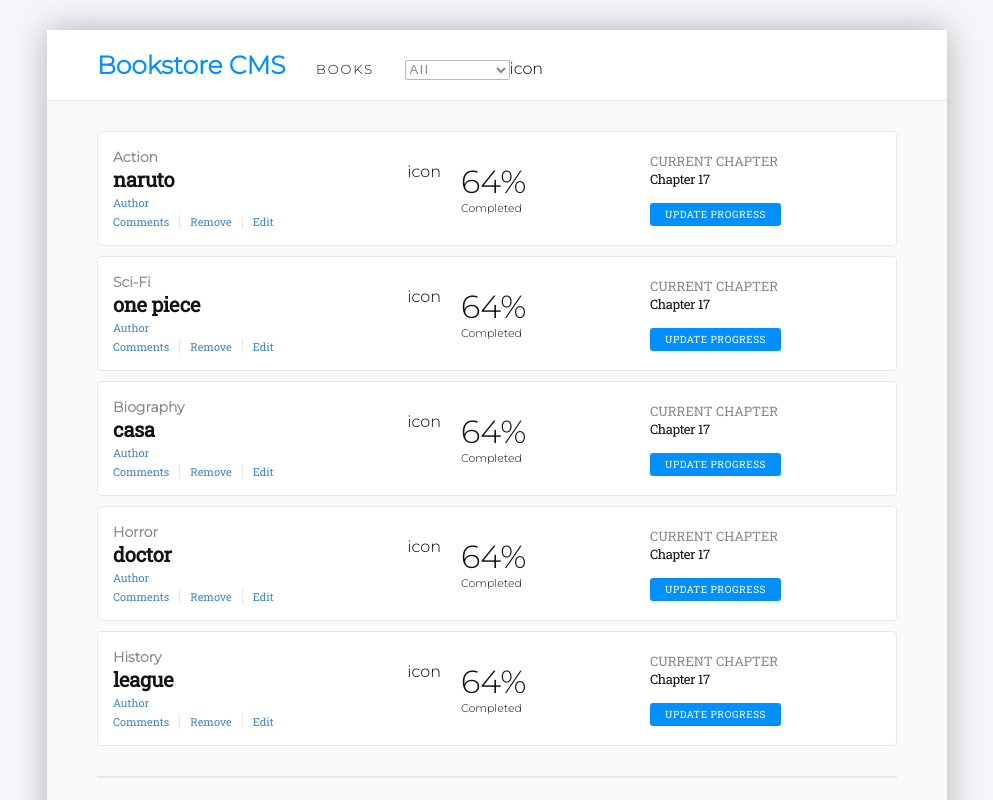
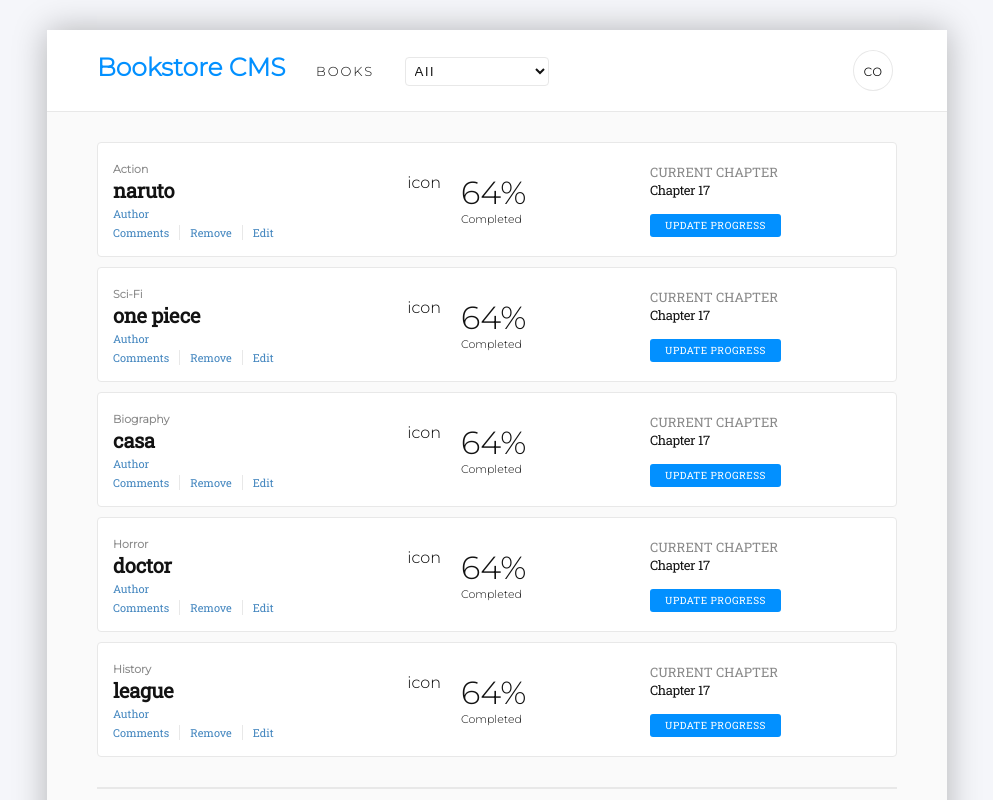
Before and after one commit to EricMbouwe/MagikBooks, a React (Create React App) app: page / in a window 1280 px wide. Shown: the top 800 px of the page, without its empty margins (143-1136 px from the left). Built offline with nearby package versions, Linux system fonts and the light colour scheme.

Commit message:
fixed avatar icon in the header

```diff
--- a/src/components/App.css
+++ b/src/components/App.css
@@ -1,19 +1,11 @@
-:root {
-  --pale-grey: #f5f6fa;
-  --white: #ffffff;
-  --azure: #0290ff;
-  --black-three: #121212;
-  --font: #FAFAFA;
-}
-
 .App {
   text-align: center;
   width: 900px;
   background-color: var(--font);
   padding-bottom: 100px;
-  box-shadow: 0px 0px 32px 0px rgba(0,0,0,0.28);
--webkit-box-shadow: 0px 0px 32px 0px rgba(0,0,0,0.28);
--moz-box-shadow: 0px 0px 32px 0px rgba(0,0,0,0.28);
+  box-shadow: 0 0 32px 0 rgba(0, 0, 0, 0.28);
+  -webkit-box-shadow: 0 0 32px 0 rgba(0, 0, 0, 0.28);
+  -moz-box-shadow: 0 0 32px 0 rgba(0, 0, 0, 0.28);
 }
 
 .container {
@@ -34,9 +26,9 @@
   text-align: left;
 }
 
-.category{
+.category {
   opacity: 0.5;
-  font-size: 14px;
+  font-size: 11px;
   font-weight: bold;
   font-stretch: normal;
   font-style: normal;
@@ -83,6 +75,19 @@
   cursor: pointer;
 }
 
+.progress-status button,
+.form-btn {
+  border-radius: 3px;
+  background-color: var(--azure);
+  border: none;
+  padding: 5px 15px;
+  font-family: 'Roboto Slab', serif;
+  font-size: 10px;
+  color: var(--white);
+  margin-top: 15px;
+  letter-spacing: 0.5px;
+}
+
 .actions button:focus,
 .progress-status button:focus {
   outline: none;
@@ -99,7 +104,6 @@
 
 .book-status {
   display: flex;
-
 }
 
 .book-status .percentage {
@@ -155,18 +159,6 @@
   margin-right: 100px;
 }
 
-.progress-status button,
-.form-btn {
-  border-radius: 3px;
-  background-color: var(--azure);
-  border: none;
-  padding: 5px 15px;
-  font-family: 'Roboto Slab', serif;
-  font-size: 10px;
-  color: var(--white);
-  margin-top: 15px;
-  letter-spacing: 0.5px;
-}
 .form-section {
   text-align: left;
 }
@@ -178,14 +170,14 @@
   font-style: normal;
   line-height: normal;
   letter-spacing: -0.18px;
-  color: #888888;
+  color: #888;
 }
 
 .form-section input[type=text],
 .form-section select {
   border-radius: 4px;
   border: solid 1px #e8e8e8;
-  background-color: #ffffff;
+  background-color: #fff;
 }
 
 .form-section input[type=text] {
@@ -195,13 +187,17 @@
 }
 
 .form-section input[type=text]:focus {
-  outline-color:  var(--azure);
+  outline-color: var(--azure);
 }
 
 .form-section select {
   width: 18%;
   padding: 10px;
   margin-right: 2%;
+}
+
+.form-section select:focus {
+  outline-color: var(--azure);
 }
 
 .form-btn {
--- a/src/components/CategoryFilter.css
+++ b/src/components/CategoryFilter.css
@@ -24,18 +24,22 @@
 }
 
 .categories {
-  width: 105px;
-  height: 20px;
-  opacity: 0.5;
-  font-size: 13px;
-  font-weight: normal;
-  font-stretch: normal;
-  font-style: normal;
-  line-height: normal;
+  border-radius: 4px;
+  border: solid 1px #e8e8e8;
+  background-color: #fff;
+  width: 18%;
   letter-spacing: 1.9px;
   color: var(--black-three);
+  padding: 5px;
+}
+
+.categories:focus {
+  outline-color: var(--azure);
 }
 
 .icon {
-  justify-self: right;
+  margin-left: 19em;
+  border: 1px solid #e8e8e8;
+  padding: 10px;
+  border-radius: 100%;
 }
--- a/src/components/CategoryFilter.js
+++ b/src/components/CategoryFilter.js
@@ -35,7 +35,7 @@ const CategoryFilter = ({ handleChange }) => {
             </option>
           ))}
         </select>
-        <span className="icon">icon</span>
+        <div className="icon">co</div>
       </div>
     </div>
   );
--- a/src/index.css
+++ b/src/index.css
@@ -9,6 +9,14 @@
   box-sizing: border-box;
 }
 
+:root {
+  --pale-grey: #f5f6fa;
+  --white: #fff;
+  --azure: #0290ff;
+  --black-three: #121212;
+  --font: #fafafa;
+}
+
 body {
   background-color: var(--pale-grey);
   display: flex;
```
